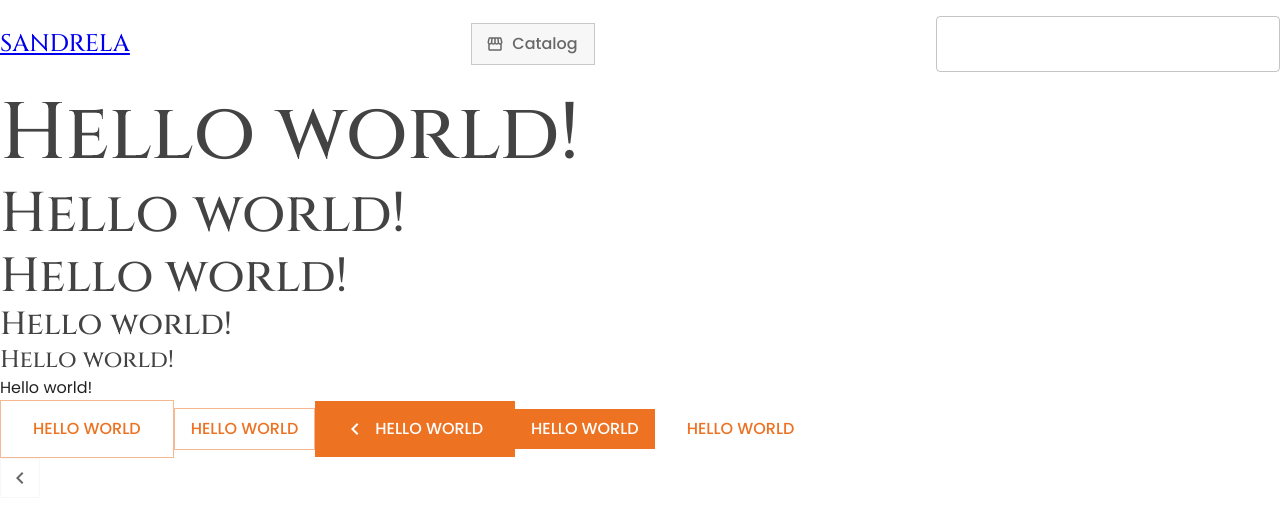
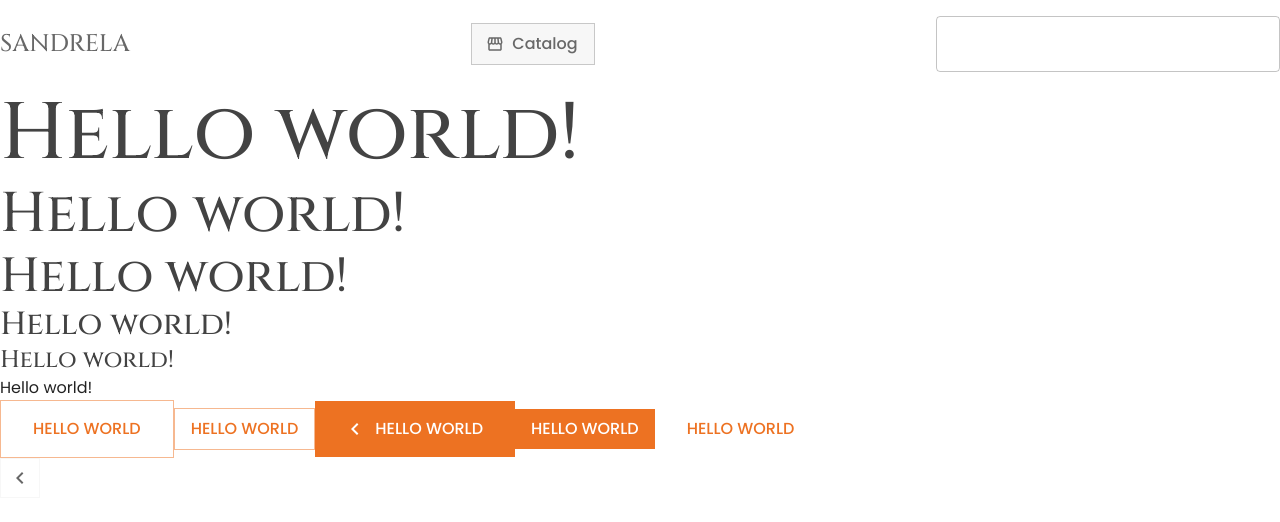
Before and after one commit to berezenko04/wedding-shop, a React (Vite) app in the folder client/: page / in a window 1280 px wide. Shown: the top 522 px of the page. Built offline with nearby package versions, Linux system fonts and the light colour scheme.

Commit message:
fix: removed underline and primary color in logo

```diff
--- a/client/src/components/navigation/Logo/index.tsx
+++ b/client/src/components/navigation/Logo/index.tsx
@@ -1,9 +1,8 @@
-import { Typography } from "@mui/material";
-import { Link } from "react-router-dom";
+import { Typography, Link } from "@mui/material";
 
 const Logo: React.FC = () => {
   return (
-    <Link to="/">
+    <Link href="/" sx={{ textDecoration: "none", color: "grey.500" }}>
       <Typography textTransform="uppercase" fontSize={24} fontFamily='"Cinzel", serif'>
         Sandrela
       </Typography>
```
